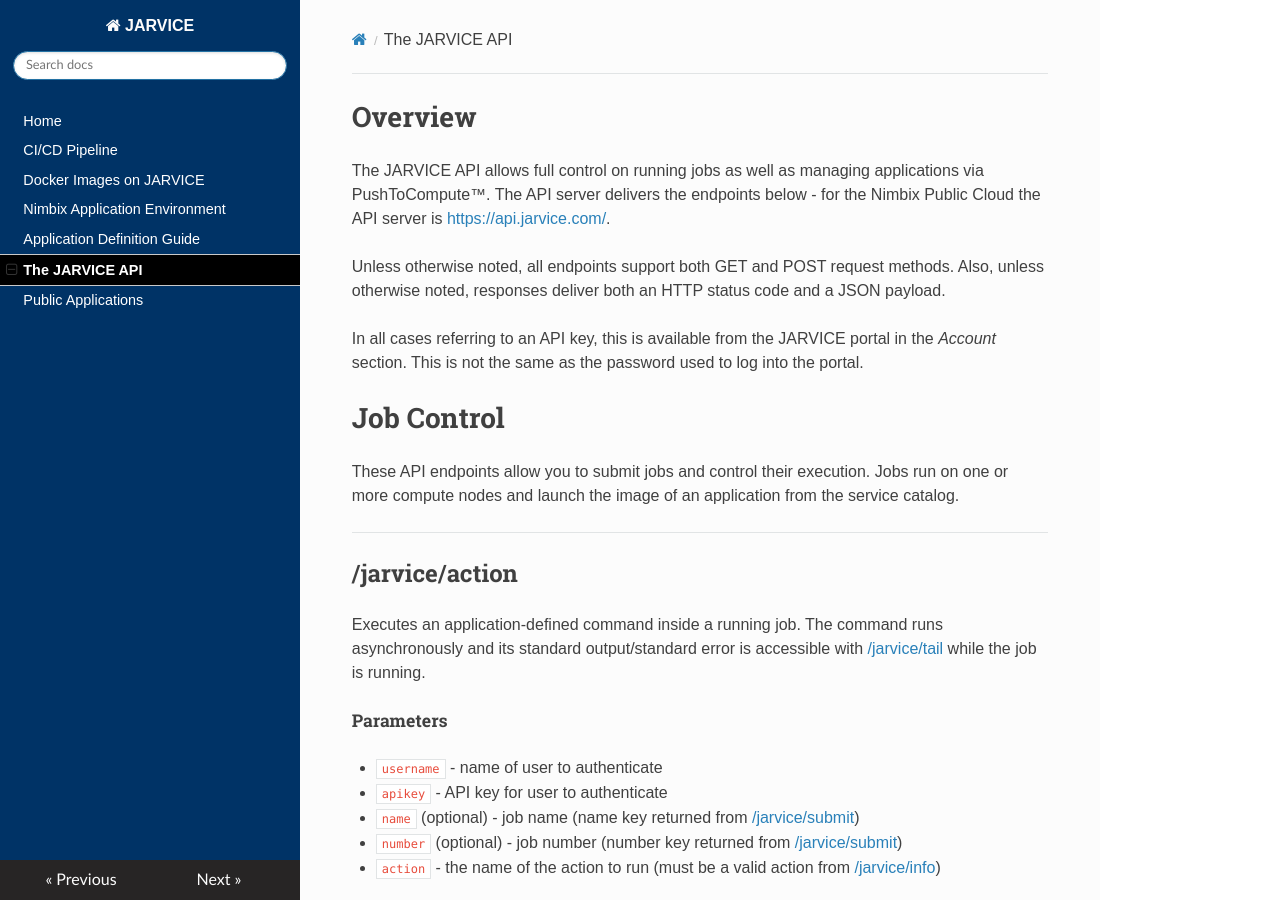
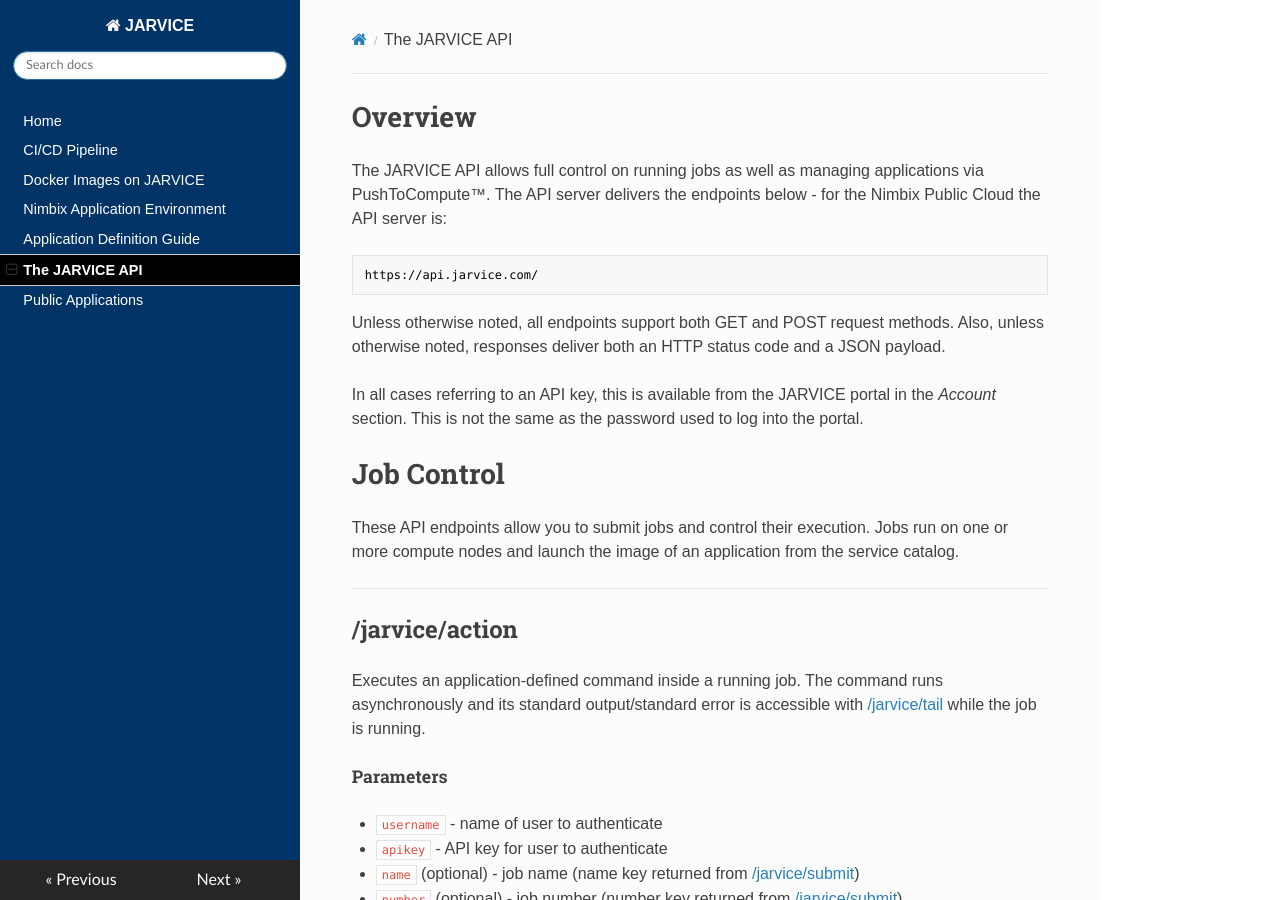
Before and after one commit to nimbix/jardoc, an MkDocs documentation site: the page built from docs/api.md, in a window 1280 px wide and 900 px high. Built offline with MkDocs 1.6.1, drawn with Linux system fonts in a browser that asks for light colours; nearby versions of some CDN libraries; old or Windows-style settings are respelled for this version of MkDocs; part of the change alters nothing that is shown.

````diff
--- a/docs/api.md
+++ b/docs/api.md
@@ -1,6 +1,9 @@
 # Overview
 
-The JARVICE API allows full control on running jobs as well as managing applications via PushToCompute&trade;.  The API server delivers the endpoints below - for the Nimbix Public Cloud the API server is [https://api.jarvice.com/](https://api.jarvice.com).
+The JARVICE API allows full control on running jobs as well as managing applications via PushToCompute&trade;.  The API server delivers the endpoints below - for the Nimbix Public Cloud the API server is:
+```text
+https://api.jarvice.com/
+```
 
 Unless otherwise noted, all endpoints support both GET and POST request methods.  Also, unless otherwise noted, responses deliver both an HTTP status code and a JSON payload.
 
````
